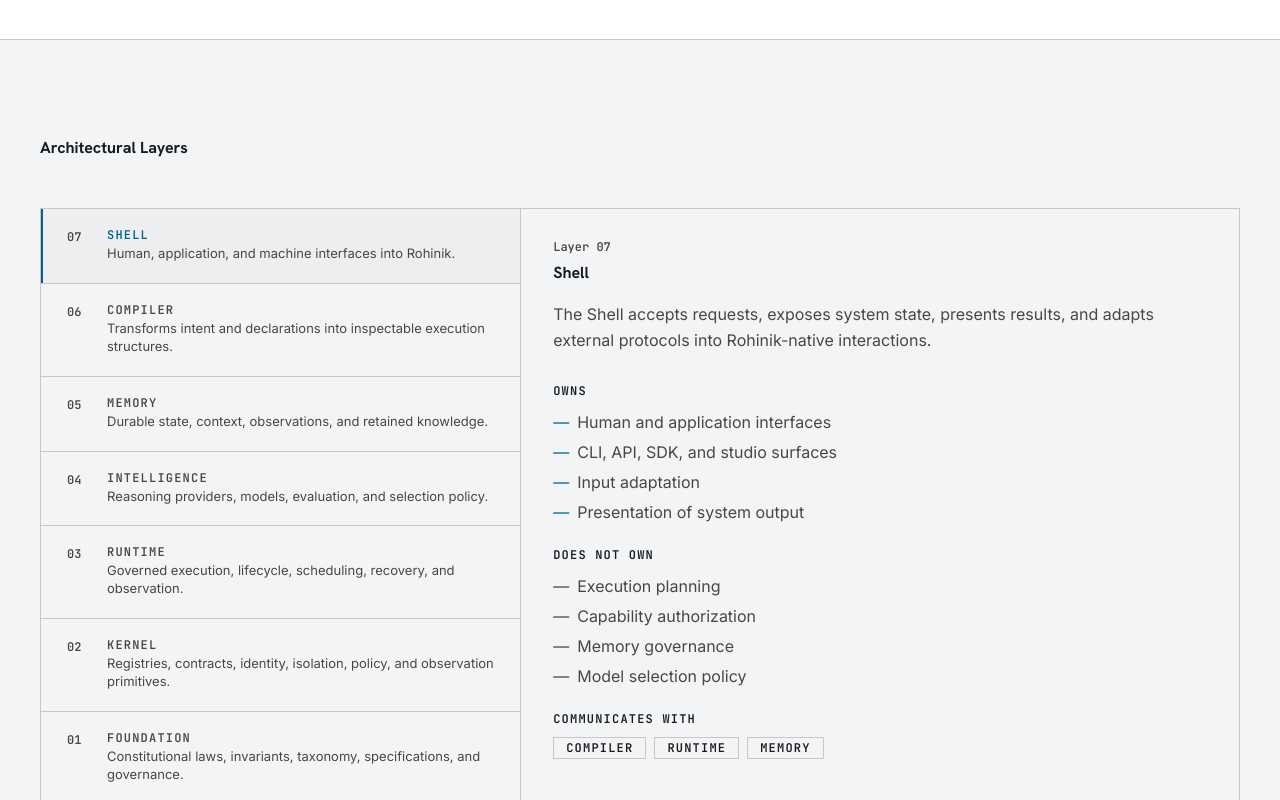
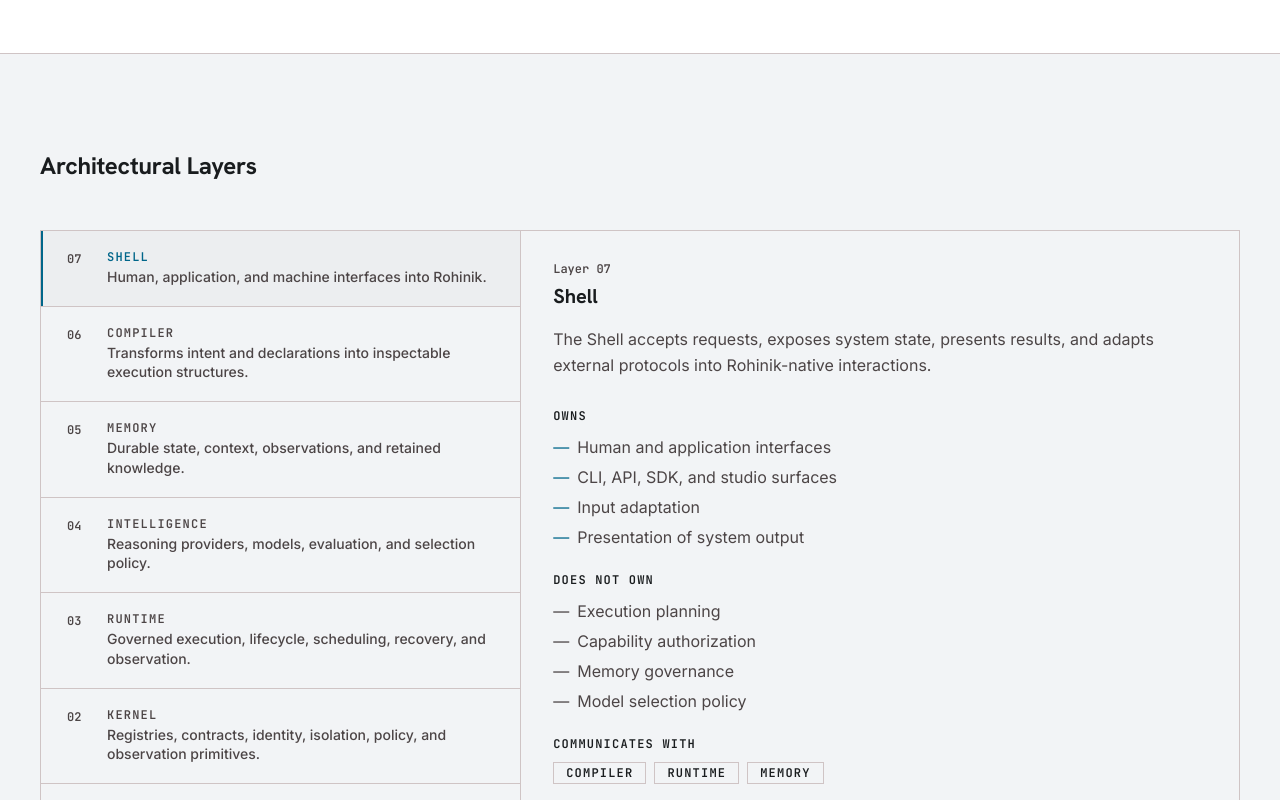
Before and after one commit to rohinik-org/rohinik.org, a Next.js app in the folder apps/website/: page /architecture in a window 1280 px wide. Shown: the part 1280-2080 px from the top of the page. Built offline with nearby package versions, Linux system fonts and the light colour scheme.

Commit message:
fix(website): add missing headline-md/sm tokens; replace arbitrary size in ArchitectureExplorer

```diff
--- a/apps/website/components/architecture/ArchitectureExplorer.tsx
+++ b/apps/website/components/architecture/ArchitectureExplorer.tsx
@@ -55,7 +55,7 @@ export function ArchitectureExplorer() {
                       >
                         {layer.label}
                       </div>
-                      <p className="font-body text-body-md text-on-surface-variant leading-snug text-[0.8125rem]">
+                      <p className="font-body text-technical-code text-on-surface-variant leading-snug">
                         {layer.shortDescription}
                       </p>
                     </div>
--- a/apps/website/styles/globals.css
+++ b/apps/website/styles/globals.css
@@ -96,6 +96,15 @@
   --text-headline-lg-mobile: 28px;
   --text-headline-lg-mobile--line-height: 1.2;
   --text-headline-lg-mobile--font-weight: 600;
+
+  --text-headline-md: 24px;
+  --text-headline-md--line-height: 1.3;
+  --text-headline-md--font-weight: 600;
+  --text-headline-md--letter-spacing: -0.01em;
+
+  --text-headline-sm: 20px;
+  --text-headline-sm--line-height: 1.35;
+  --text-headline-sm--font-weight: 600;
 
   --text-body-md: 16px;
   --text-body-md--line-height: 1.6;
```
